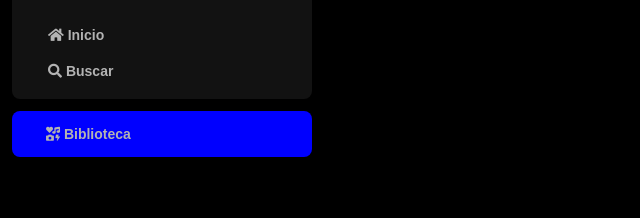
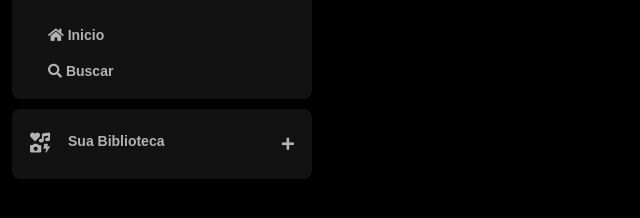
Before and after one commit to MichaelKnopacki/Imersao25-Spotify, a plain HTML site: page index.html in a window 1280 px wide. Shown: the part 74-292 px from the top of the page, without its empty margins (0-640 px from the left). Drawn offline with Linux system fonts and the light colour scheme.

Commit message:
resolucao desafio aula1

```diff
--- a/index.html
+++ b/index.html
@@ -37,11 +37,14 @@
                 </div>
             </div>
         </nav>
-        <div id="biblioteca">
-            <a>
-                <span class="fa fa-icons"></span>
-                <span>Biblioteca</span>
-            </a>
+        <div class="library">
+            <div class="library__content">
+                <button class="library__button">
+                    <span class="fa fa-icons"></span>
+                    <span>Sua Biblioteca</span>
+                </button>
+                <span class="fa fa-plus"></span>
+            </div>
         </div>
     </div>
     </body>
--- a/style.css
+++ b/style.css
@@ -45,15 +45,49 @@ body {
     width: 80px;
 }
 
-#biblioteca{
-    margin-top: 12px;
-    background-color: blue;
+.library{
+    margin-top: 10px;
+    background-color: #121212;
     display: flex;
+    justify-content: space-between;
+    flex-direction: column;
     border-radius: 8px;
-    padding: 16px 0 16px 34px;
+    padding: 4px 8px;
     color: #b3b3b3;
     text-decoration: none;
     font-weight: 600;
     font-size: 14px;
     font-family: "DM sans", sans-serif;
 }
+
+.library .library__content{
+    display: flex;
+    justify-content: space-between;
+}
+
+.library .library__button{
+    display: flex;
+    margin-right: 10px;
+    color: #b3b3b3;
+    background-color: transparent;
+    border: 0px;
+    font-size: 14px;
+    font-weight: 700;
+    font-family: "DM sans", sans-serif;
+    text-align: center;
+    text-decoration: none;
+    text-transform: none;
+    padding: 20px 10px;
+}
+
+.library .library__button .fa-icons {
+    font-size: 20px;
+    font-weight: 300;
+    color: #b3b3b3;
+    margin-right: 10px;
+    padding-right: 8px;
+}
+
+.library .library__content .fa-plus{
+    margin: 24px 10px;
+}
```
